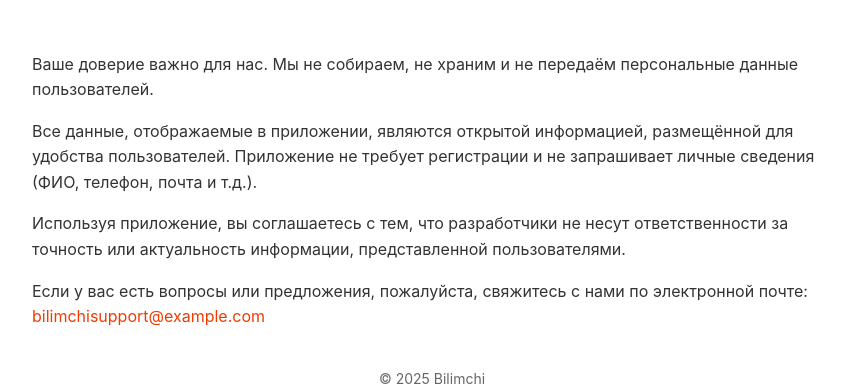
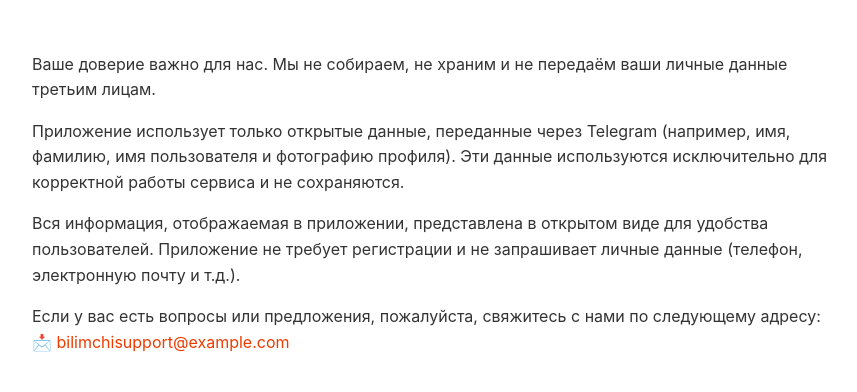
Before and after one commit to bilimchi/bilimchi, a plain HTML site: page index.html in a window 1280 px wide. Shown: the part 96-488 px from the top of the page, without its empty margins (208-1065 px from the left). Drawn offline with Linux system fonts and the light colour scheme.

Commit message:
Update index.html
Updated privacy policy text and structure.

```diff
--- a/index.html
+++ b/index.html
@@ -65,14 +65,17 @@
   <h1>Политика конфиденциальности</h1>
 </header>
 <main>
-        <p>Ваше доверие важно для нас. Мы не собираем, не храним и не передаём персональные данные пользователей.</p>
-        <p>Все данные, отображаемые в приложении, являются открытой информацией, размещённой для удобства пользователей. Приложение не требует регистрации и не запрашивает личные сведения (ФИО, телефон, почта и т.д.).</p>
-        <p>Используя приложение, вы соглашаетесь с тем, что разработчики не несут ответственности за точность или актуальность информации, представленной пользователями.</p>
-        <p>Если у вас есть вопросы или предложения, пожалуйста, свяжитесь с нами по электронной почте: <a href="mailto:bilimchisupport@example.com">bilimchisupport@example.com</a></p>
+  <p>Ваше доверие важно для нас. Мы не собираем, не храним и не передаём ваши личные данные третьим лицам.</p>
+  <p>Приложение использует только открытые данные, переданные через Telegram (например, имя, фамилию, имя пользователя и фотографию профиля). Эти данные используются исключительно для корректной работы сервиса и не сохраняются.</p>
+  <p>Вся информация, отображаемая в приложении, представлена в открытом виде для удобства пользователей. Приложение не требует регистрации и не запрашивает личные данные (телефон, электронную почту и т.д.).</p>
+  <p>Если у вас есть вопросы или предложения, пожалуйста, свяжитесь с нами по следующему адресу:<br>📩
+    <a href="mailto:bilimchisupport@example.com">bilimchisupport@example.com</a>
+  </p>
 </main>
 <footer>
   © 2025 Bilimchi
 </footer>
+
 
     <div class="logo">
      <!-- Пример для логотипа -->
```
Lines whose indentation alone changed are shown as unchanged.
